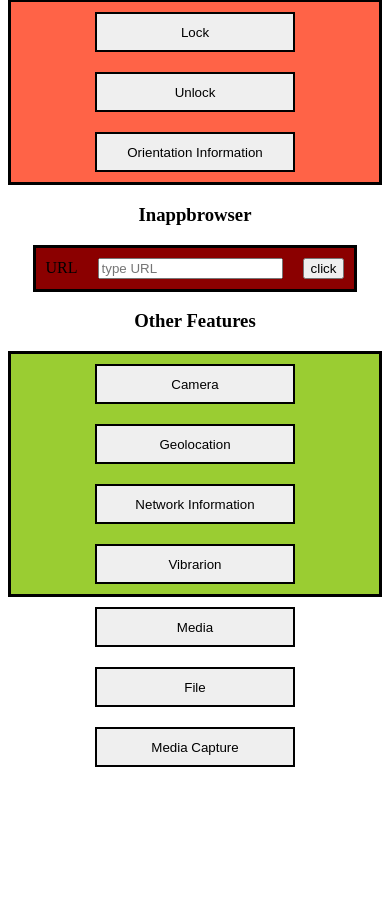
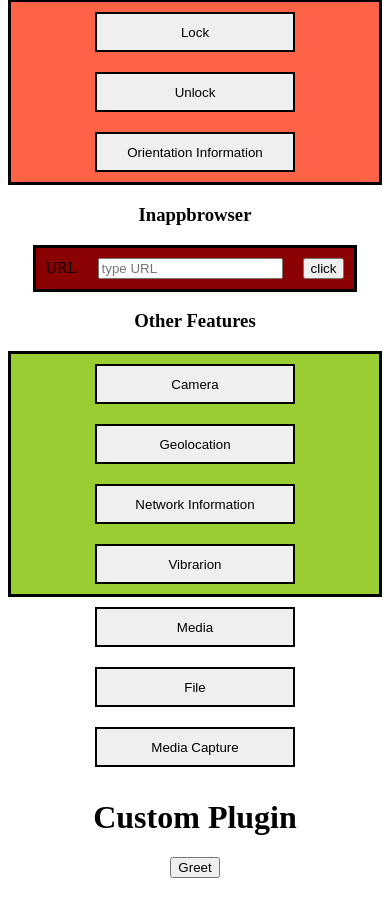
Before and after one commit to ehddnr3473/Cordova-Default-Plugin-App, a website: page hello/www/index.html in a window 390 px wide. Shown: the part 991-1899 px from the top of the page. Before the commit the page ends 1768 px from the top, so only its background shows below. Drawn offline with Linux system fonts and the light colour scheme; some packages are replaced by stand-ins of ours.

Commit message:
Custom button added.

```diff
--- a/hello/www/css/index.css
+++ b/hello/www/css/index.css
@@ -6,7 +6,7 @@
   display: flex;
   flex-direction: column;
   align-items: center;
-  height: 100vh;
+  margin-bottom: 30px;
 }
 
 .btn {
@@ -21,7 +21,6 @@
   display: flex;
   flex-wrap: wrap;
   border: 3px solid black;
-  background-color: dodgerblue;
   align-items: center;
   justify-content: center;
   max-width: 450px;
--- a/hello/www/index.html
+++ b/hello/www/index.html
@@ -52,6 +52,11 @@
             <button class="btn">File</button>
             <button class="btn">Media Capture</button>
         </div>
+
+        <h1>Custom Plugin</h1>
+        <div id="container">
+            <button id="custom">Greet</button>
+        </div>
     </div>
     <script src="./cordova.js"></script>
     <script src="./js/index.js"></script>
```
